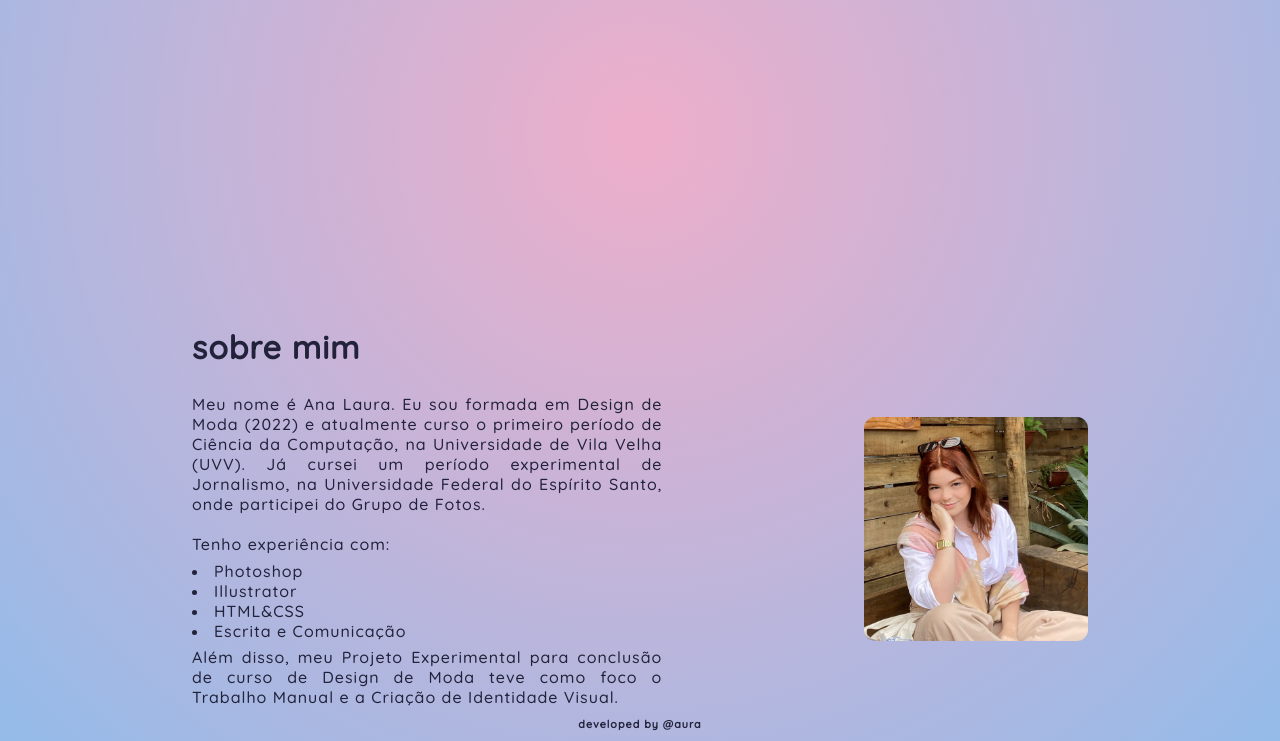
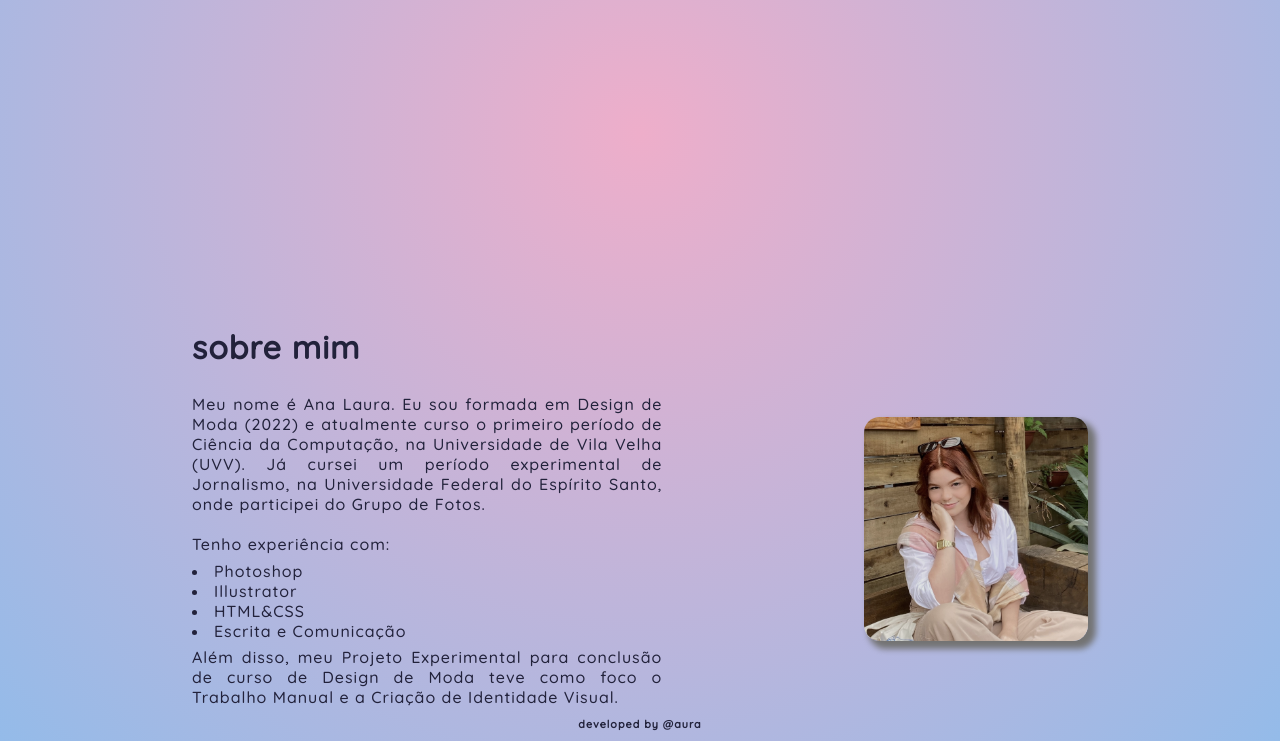
Before and after one commit to analaurabrito/PortfolioWEB, a plain HTML site: page index.html in a window 1280 px wide. Shown: the part 473-1214 px from the top of the page. Drawn offline with Linux system fonts and the light colour scheme.

Commit message:
Update style.css

```diff
--- a/style.css
+++ b/style.css
@@ -98,7 +98,9 @@ img#hero{
     width: 25%;
     height: 25%;
     margin-top: 10%;
-    border-radius: 5%;
+    border-radius: 7%;
+    filter: grayscale(20%) brightness(90%);
+    box-shadow: 6px 6px 6px 2px grey;
 }
 
 footer{
```
